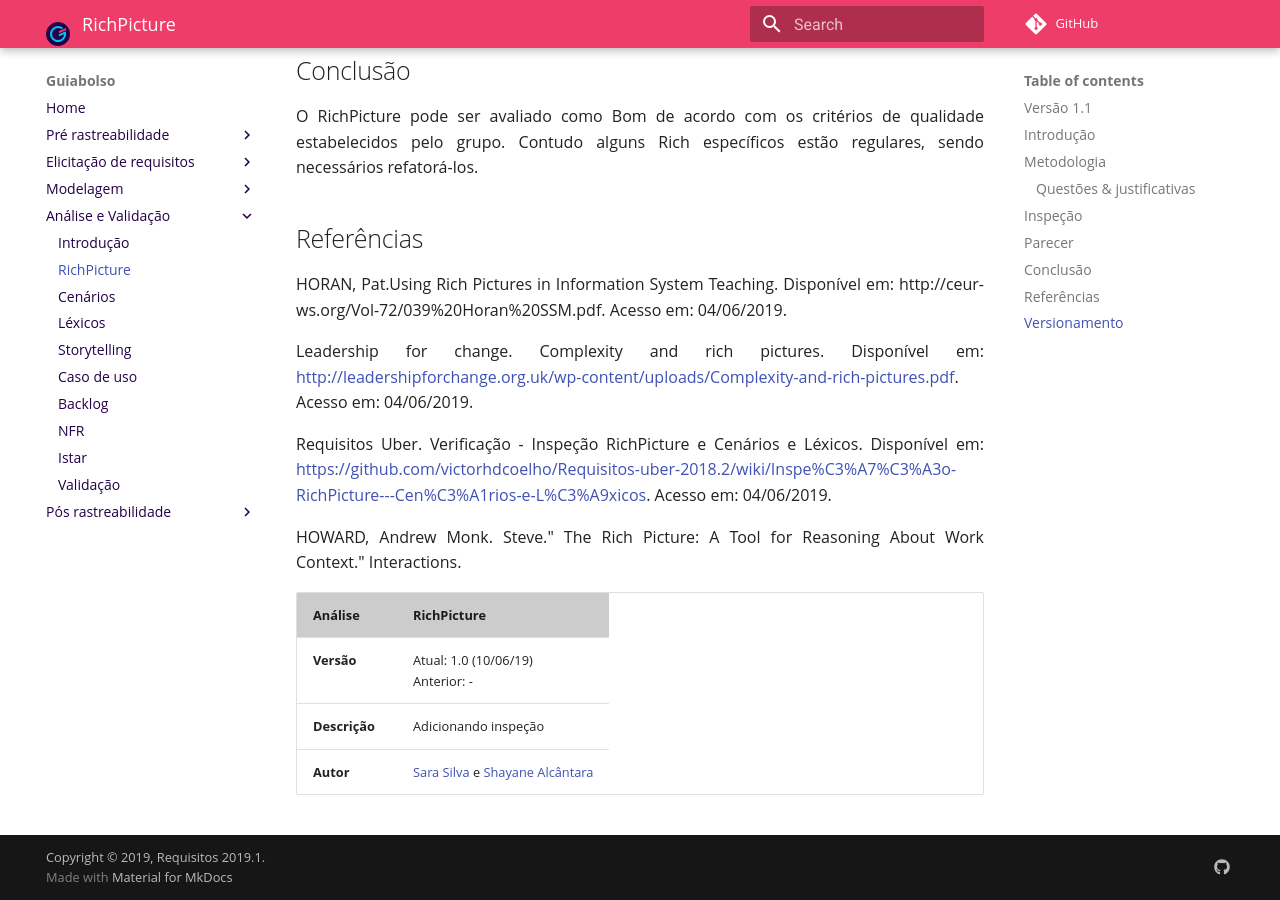
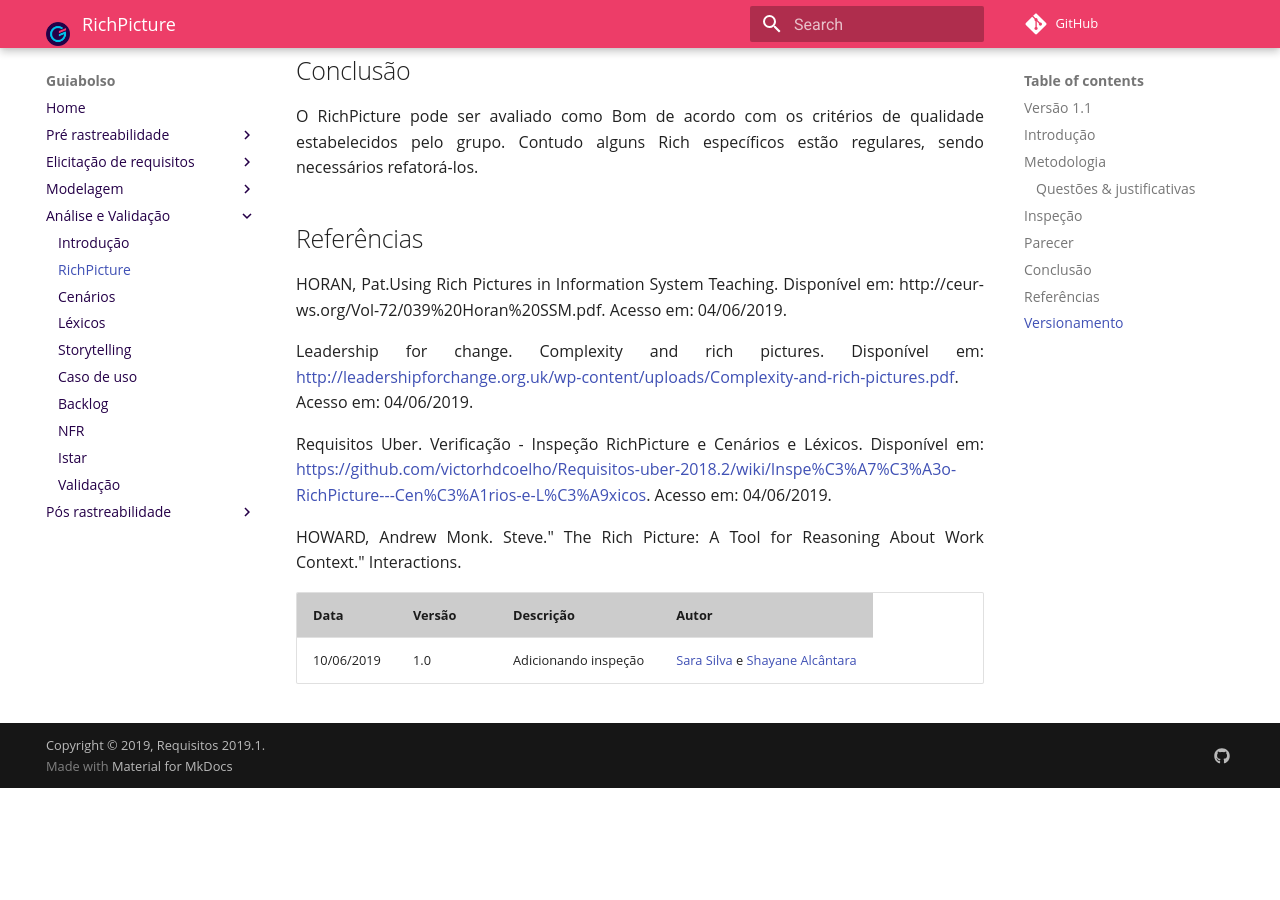
Before and after one commit to fga-disciplinas/2019.1-Guia-Bolso, an MkDocs documentation site: the page built from docs/analise/analise_rich_picture.md, in a window 1280 px wide and 900 px high, scrolled down 6528 px. Built offline with MkDocs 1.6.1 and Material for MkDocs 9.7.7, drawn with Linux system fonts in a browser that asks for light colours; emoji names are drawn with the system emoji font; comment, search, counter and statistics services are not loaded; old or Windows-style settings are respelled for this version of MkDocs; after the commit the page ends 7316 px from its top, so only the background shows below that.

Commit message:
Adicionando versionamento nos arquivos de analise

```diff
--- a/docs/analise/analise_rich_picture.md
+++ b/docs/analise/analise_rich_picture.md
@@ -123,8 +123,6 @@
 
 HOWARD, Andrew Monk. Steve." The Rich Picture: A Tool for Reasoning About Work Context." Interactions.
 
-|Análise| RichPicture |
-|--|--|
-| **Versão**| Atual: 1.0 (10/06/19) <br> Anterior: - |
-| **Descrição** | Adicionando inspeção |
-|**Autor**| [Sara Silva](https://github.com/silvasara) e [Shayane Alcântara](https://github.com/shayanealcantara) |
+| Data | Versão | Descrição | Autor |
+|--|--|--|--|
+| 10/06/2019 | 1.0 | Adicionando inspeção | [Sara Silva](https://github.com/silvasara) e [Shayane Alcântara](https://github.com/shayanealcantara) |
```
Also changed, not shown: docs/analise/analise_lexicos.md (+1 -1 lines), docs/analise/analise_nfr.md (+4 -0 lines), docs/analise/validacao.md (+6 -0 lines).
